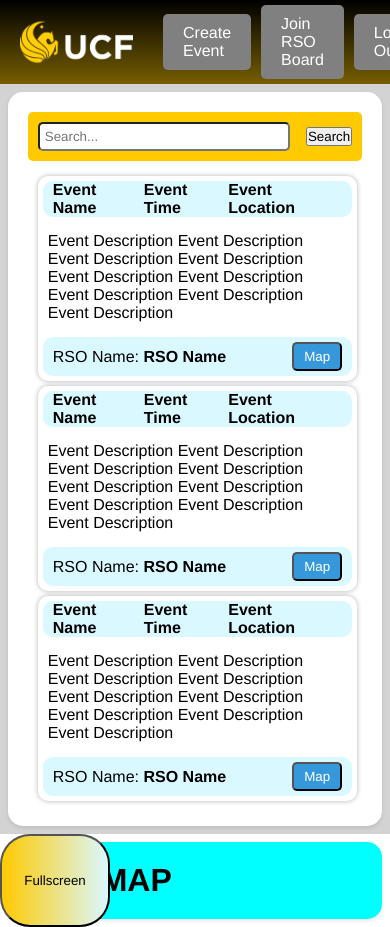
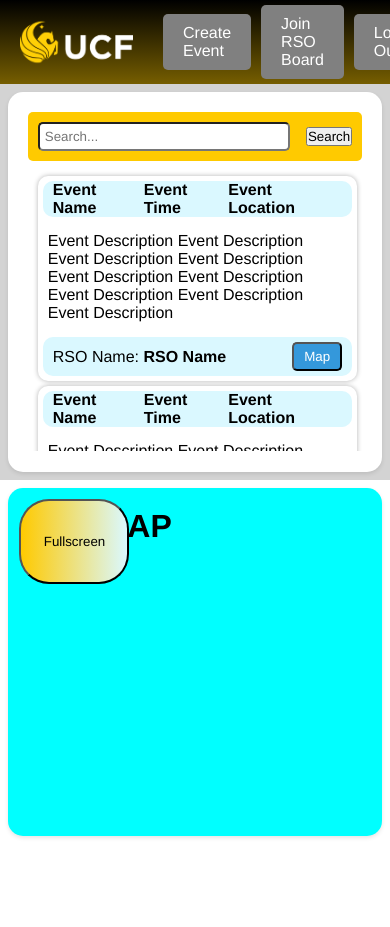
Before and after one commit to alexneilgreen/Database-Project, a React (Create React App) app: page /main in a window 390 px wide. Shown: the top 927 px of the page. After the commit the page ends 844 px from the top, so only its background shows below. Built offline with nearby package versions, Linux system fonts and the light colour scheme.

Commit message:
Functions to UseEffects

```diff
--- a/src/components/MainPageComp/Feed.js
+++ b/src/components/MainPageComp/Feed.js
@@ -74,7 +74,7 @@ function Feed() {
 						</div>
 					</div>
 
-					{/* <div class="post-box">
+					<div class="post-box">
 						<div class="post-header">
 							<h4>Event Name</h4>
 							<h4>Event Time</h4>
@@ -135,7 +135,7 @@ function Feed() {
 							</p>
 							<button>Map</button>
 						</div>
-					</div> */}
+					</div>
 				</div>
 			</div>
 		</div>
--- a/src/components/MainPageComp/Map.js
+++ b/src/components/MainPageComp/Map.js
@@ -1,6 +1,8 @@
 import React from "react";
 
 import "../../css/MainPageStyles.css";
+
+import MainScript from "../../components/MainPageComp/MainScript.js";
 
 function Map() {
 	return (
--- a/src/css/MainPageStyles.css
+++ b/src/css/MainPageStyles.css
@@ -9,7 +9,7 @@ body {
 
 .top-banner {
 	background: linear-gradient(Black, #765e00);
-	height: 10vh; /* 10% of the viewport height */
+	height: 10dvh; /* 10% of the viewport height */
 	display: flex;
 	align-items: center; /* Center items vertically */
 	padding: 0 20px; /* Add padding on the sides */
@@ -46,12 +46,11 @@ body {
 	display: flex;
 	flex-direction: row;
 	width: 100%;
-	height: 90%; /* 90% of the viewport height */
+	height: 90dvh; /* 90% of the viewport height */
 }
 
 .feed {
 	width: 40%;
-	height: 80vh;
 	padding: 5%;
 	background-color: lightgray;
 	position: relative;
@@ -154,7 +153,9 @@ body {
 }
 
 .map-button {
-	padding: 10px;
+	max-height: 10dvh;
+	padding: 5px;
+	margin: 10%;
 	border-radius: 5px;
 	cursor: pointer;
 }
@@ -165,8 +166,11 @@ body {
 	}
 	.feed,
 	.map {
-		width: 96%;
-		height: 50%;
-		padding: 2%;
+		width: 96dvw;
+		height: 45dvh;
+		padding: 2dvw;
+	}
+	.map-button {
+		margin: 5%;
 	}
 }
--- a/src/pages/mainPage.js
+++ b/src/pages/mainPage.js
@@ -1,6 +1,8 @@
 import React from "react";
 
 // import "../css/MainPageStyles";
+
+// import "../components/MainPageComp/MainScript.js";
 
 import MainHeader from "../components/MainPageComp/MainHeader";
 import Feed from "../components/MainPageComp/Feed";
```
